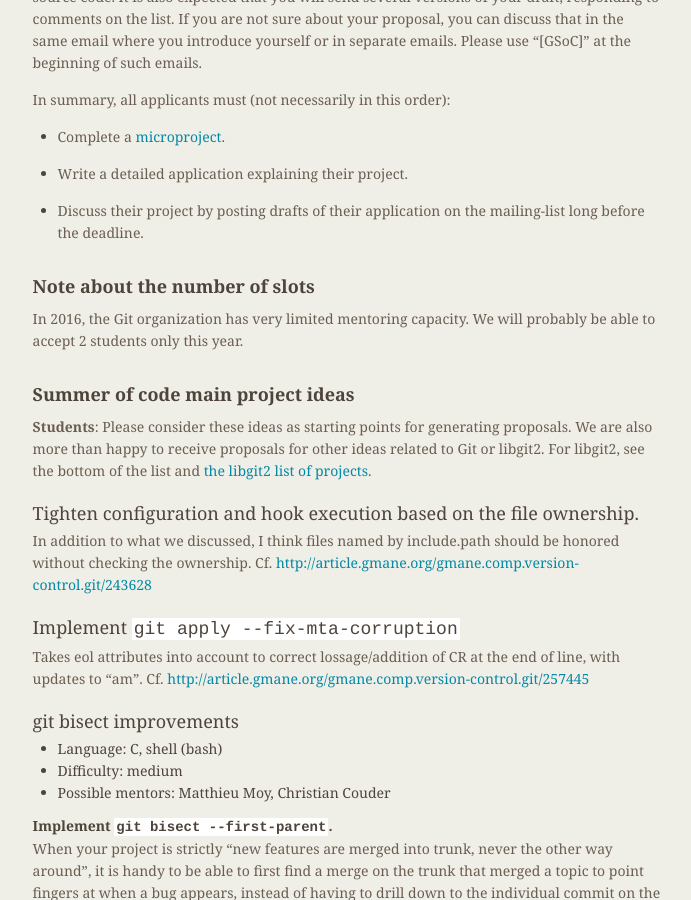
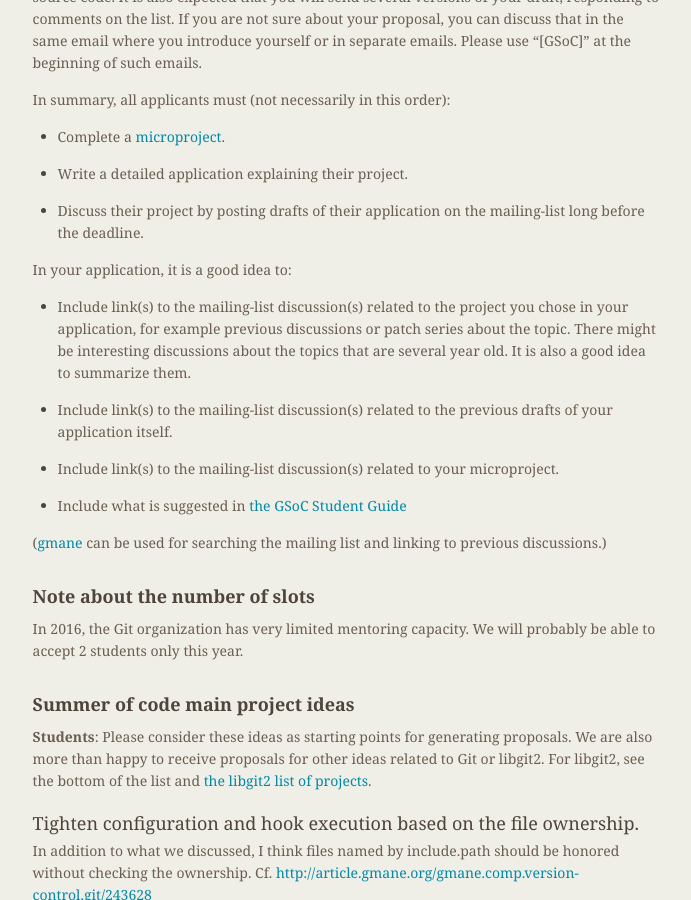
Before and after one commit to git/git.github.io, a Jekyll site: the page built from SoC-2016-Ideas.md, in a window 1280 px wide and 900 px high, scrolled down 835 px. Shown: the whole window, without its empty margins (421-1112 px from the left). Built offline with Jekyll 4.4.1, drawn with Linux system fonts in a browser that asks for light colours.

Commit message:
SoC: add list about what should be in an application

```diff
--- a/SoC-2016-Ideas.md
+++ b/SoC-2016-Ideas.md
@@ -69,6 +69,27 @@
 
 * Discuss their project by posting drafts of their application on the
   mailing-list long before the deadline.
+
+In your application, it is a good idea to:
+
+* Include link(s) to the mailing-list discussion(s) related to the
+  project you chose in your application, for example previous
+  discussions or patch series about the topic. There might be
+  interesting discussions about the topics that are several year old.
+  It is also a good idea to summarize them.
+
+* Include link(s) to the mailing-list discussion(s) related to the
+  previous drafts of your application itself.
+
+* Include link(s) to the mailing-list discussion(s) related to your
+  microproject.
+
+* Include what is suggested in
+  [the GSoC Student Guide](http://write.flossmanuals.net/gsocstudentguide/writing-a-proposal/)
+
+([gmane](http://news.gmane.org/gmane.comp.version-control.git) can be
+used for searching the mailing list and linking to previous
+discussions.)
 
 ## Note about the number of slots
 
```
